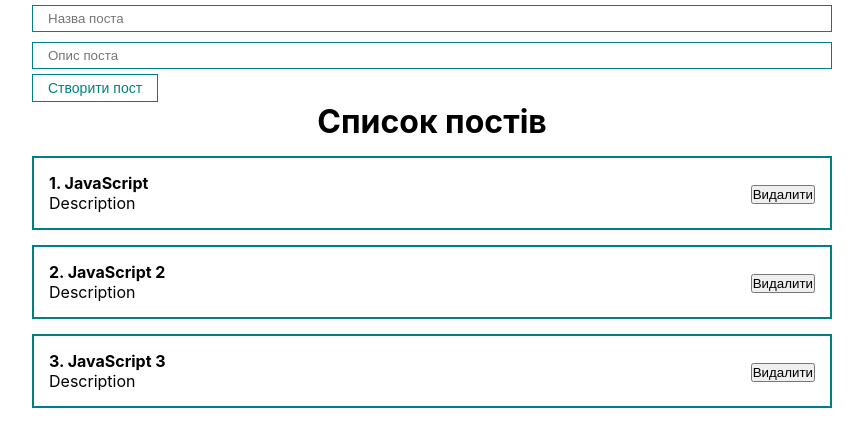
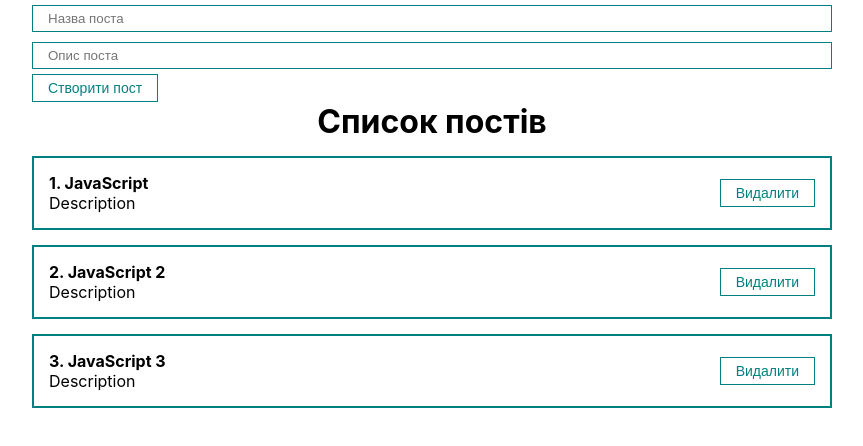
Before and after one commit to PetroMazuryk/react-u-1, a React (Create React App) app: page / in a window 1280 px wide. Shown: the top 446 px of the page, without its empty margins (208-1071 px from the left). Built offline with nearby package versions, Linux system fonts and the light colour scheme; the HTML template or start-up script is replaced by a standard one.

Commit message:
add delete post

```diff
--- a/src/App.js
+++ b/src/App.js
@@ -14,11 +14,14 @@ export const App = () => {
   const createPost = newPost => {
     setPosts([...posts, newPost]);
   };
+  const removePost = post => {
+    setPosts(posts.filter(p => p.id !== post.id));
+  };
 
   return (
     <div className="App">
       <PostForm create={createPost} />
-      <PostList posts={posts} title="Список постів" />
+      <PostList remove={removePost} posts={posts} title="Список постів" />
     </div>
   );
 };
--- a/src/components/PostItem.jsx
+++ b/src/components/PostItem.jsx
@@ -1,4 +1,5 @@
 import React from 'react';
+import MyButton from './UI/button/MyButton';
 const PostItem = props => {
   //   console.log(props);
   return (
@@ -10,7 +11,7 @@ const PostItem = props => {
         <div>{props.post.body}</div>
       </div>
       <div className="post__btn">
-        <button>Видалити</button>
+        <MyButton onClick={() => props.remove(props.post)}>Видалити</MyButton>
       </div>
     </div>
   );
--- a/src/components/PostList.jsx
+++ b/src/components/PostList.jsx
@@ -1,12 +1,17 @@
 import React from 'react';
 import PostItem from './PostItem';
 
-const PostList = ({ posts, title }) => {
+const PostList = ({ posts, title, remove }) => {
   return (
     <>
       <h1 style={{ textAlign: 'center' }}>{title}</h1>
       {posts.map((post, index) => (
-        <PostItem number={index + 1} post={post} key={post.id} />
+        <PostItem
+          remove={remove}
+          number={index + 1}
+          post={post}
+          key={post.id}
+        />
       ))}
     </>
   );
```
